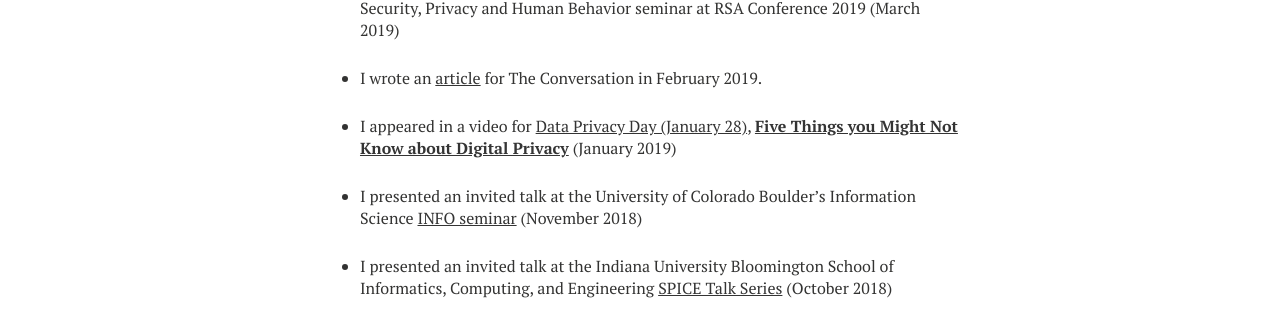
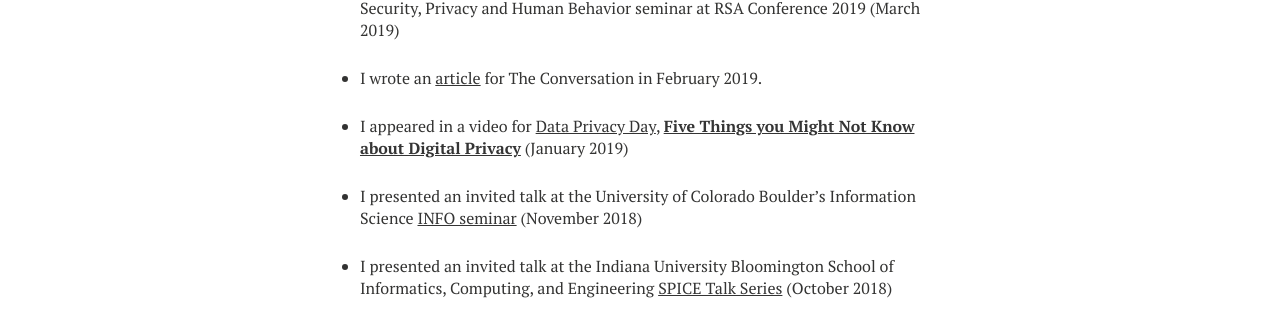
Before and after one commit to bierdoctor/bierdoctor.github.io, a Jekyll site: the page built from index.md, in a window 1280 px wide. Shown: the part 1056-1366 px from the top of the page. Built offline with Jekyll 4.4.1, drawn with Linux system fonts in a browser that asks for light colours; nearby versions of some CDN libraries.

Commit message:
i like it better with january in there only once

```diff
--- a/index.md
+++ b/index.md
@@ -20,7 +20,7 @@ I am currently an Associate Professor in the [Department of Media and Informatio
 
 - I wrote an [article](http://theconversation.com/most-americans-dont-realize-what-companies-can-predict-from-their-data-110760) for The Conversation in February 2019.
 
-- I appeared in a video for [Data Privacy Day (January 28)](https://en.wikipedia.org/wiki/Data_Privacy_Day), [**Five Things you Might Not Know about Digital Privacy**](https://www.youtube.com/watch?v=Npv6z6-MjLw) (January 2019)
+- I appeared in a video for [Data Privacy Day](https://en.wikipedia.org/wiki/Data_Privacy_Day), [**Five Things you Might Not Know about Digital Privacy**](https://www.youtube.com/watch?v=Npv6z6-MjLw) (January 2019)
 
 - I presented an invited talk at the University of Colorado Boulder's Information Science [INFO seminar](https://calendar.colorado.edu/event/info_seminar_emilee_rader_implications_of_beliefs_about_derived_personal_data) (November 2018)
 
```
